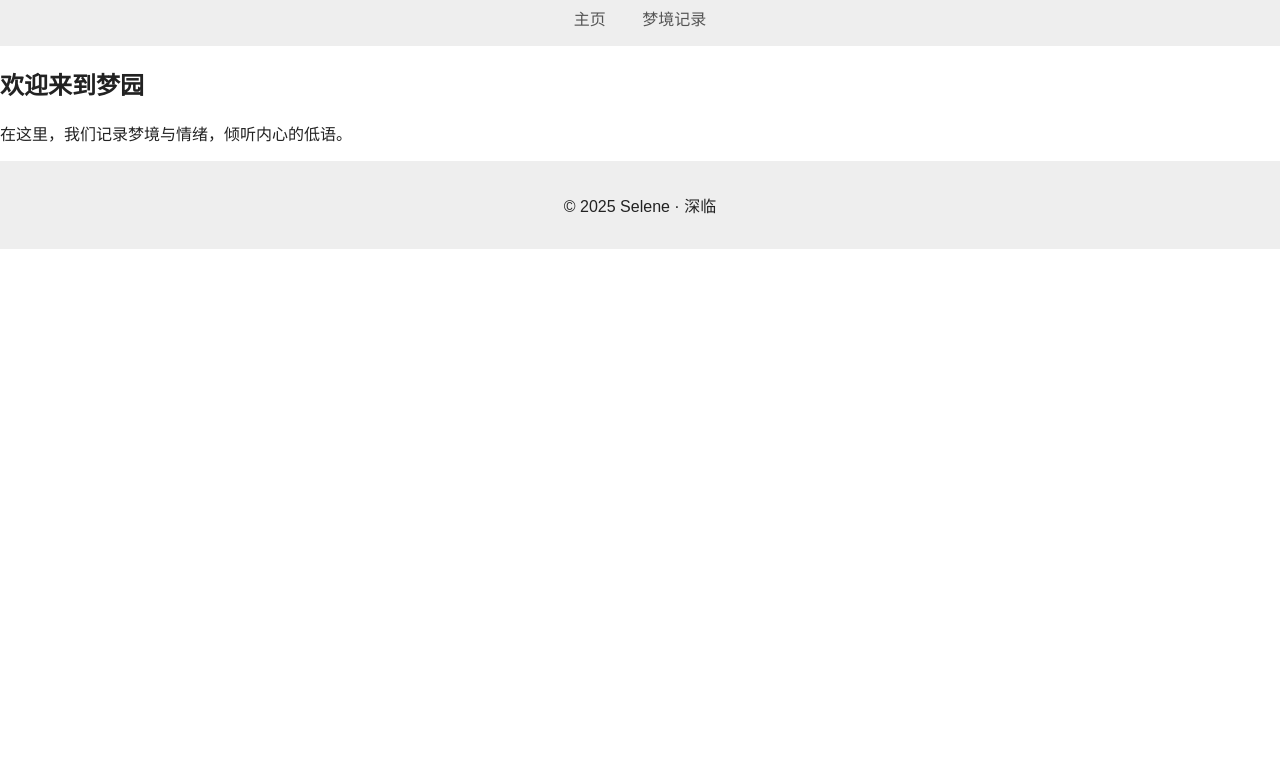
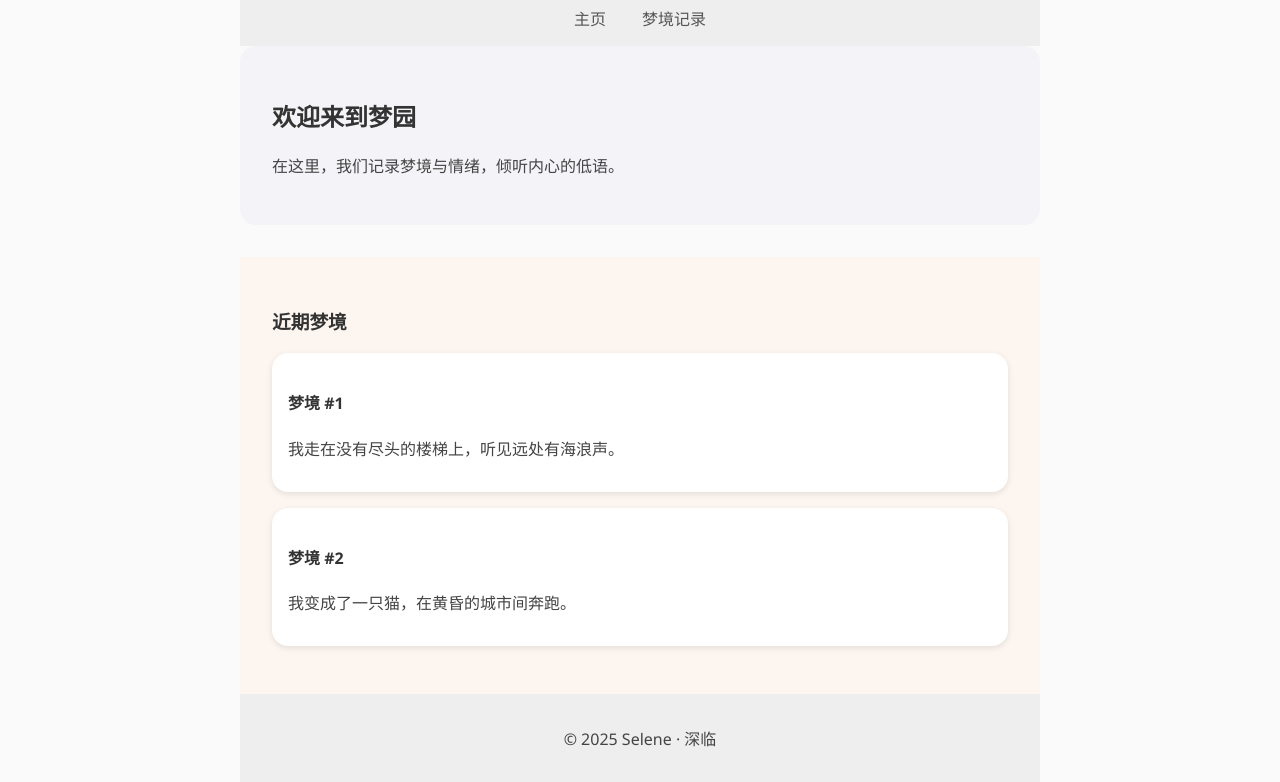
Before and after one commit to MengmengWang-1116/selene, a plain HTML site: page index.html in a window 1280 px wide. Shown: the part 99-881 px from the top of the page. Before the commit the page ends 800 px from the top, so only its background shows below. Drawn offline with Linux system fonts and the light colour scheme.

Commit message:
add dream cards and basic styles

```diff
--- a/index.html
+++ b/index.html
@@ -17,10 +17,24 @@
   </header>
 
   <main>
-    <section>
-      <h2>欢迎来到梦园</h2>
-      <p>在这里，我们记录梦境与情绪，倾听内心的低语。</p>
-    </section>
+    <section class="intro">
+    <h2>欢迎来到梦园</h2>
+    <p>在这里，我们记录梦境与情绪，倾听内心的低语。</p>
+  </section>
+
+  <section class="dream-gallery">
+    <h3>近期梦境</h3>
+
+    <div class="dream-card">
+      <h4>梦境 #1</h4>
+      <p>我走在没有尽头的楼梯上，听见远处有海浪声。</p>
+    </div>
+
+    <div class="dream-card">
+      <h4>梦境 #2</h4>
+      <p>我变成了一只猫，在黄昏的城市间奔跑。</p>
+    </div>
+  </section>
   </main>
 
   <footer>
--- a/style/main.css
+++ b/style/main.css
@@ -1,10 +1,21 @@
 /* style/main.css */
 body {
-  font-family: sans-serif;
-  background-color: #fff;
-  color: #222;
-  margin: 0;
-  padding: 0;
+  font-family: "Segoe UI", "Helvetica Neue", sans-serif;
+  max-width: 800px;
+  margin: 0 auto;
+  background-color: #fafafa;
+  color: #444;
+}
+
+h1, h2, h3, h4 {
+  color: #333;
+}
+
+.intro {
+  padding: 2rem;
+  background-color: #f4f4f8;
+  border-radius: 1rem;
+  margin-bottom: 2rem;
 }
 
 header, footer {
@@ -18,3 +29,16 @@ nav a {
   text-decoration: none;
   color: #555;
 }
+
+.dream-gallery {
+  padding: 2rem;
+  background-color: #fdf6f0;
+}
+
+.dream-card {
+  background: #ffffff;
+  border-radius: 1rem;
+  box-shadow: 0 2px 6px rgba(0,0,0,0.1);
+  padding: 1rem;
+  margin-bottom: 1rem;
+}
```
